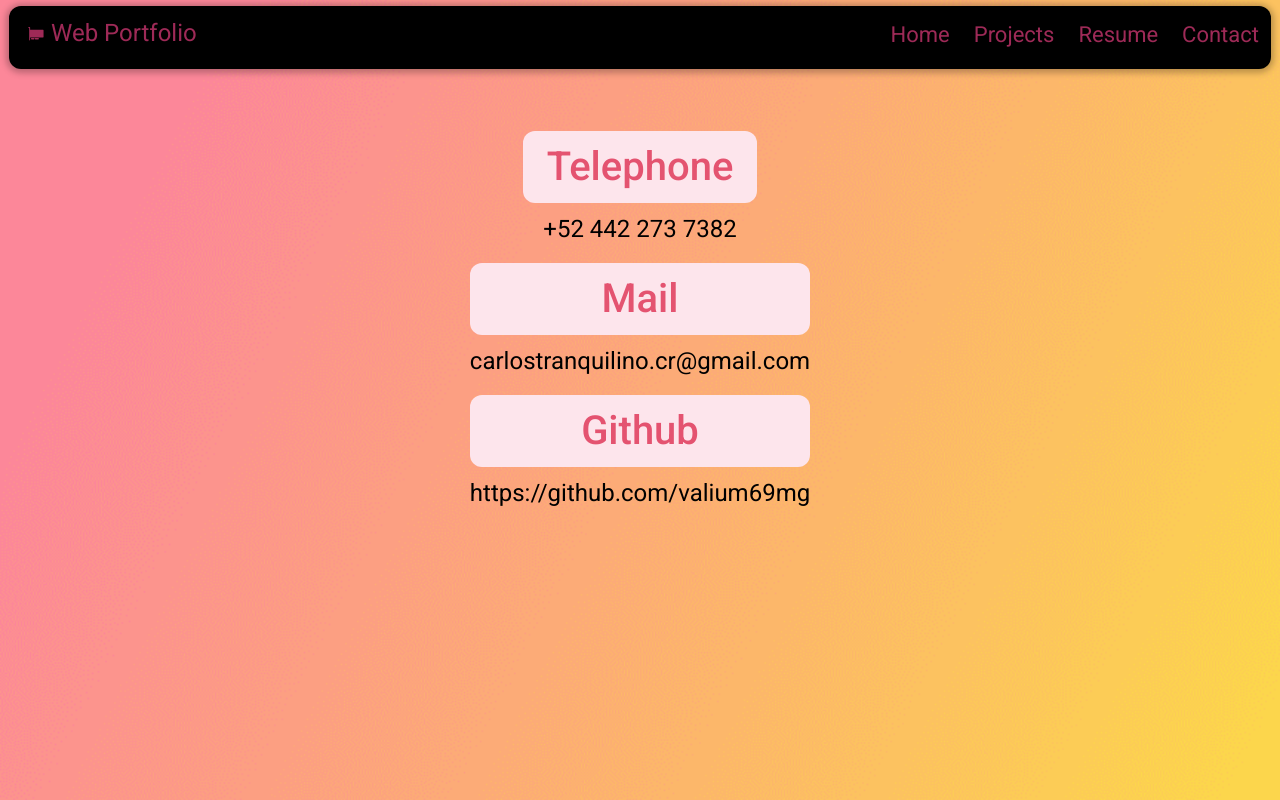
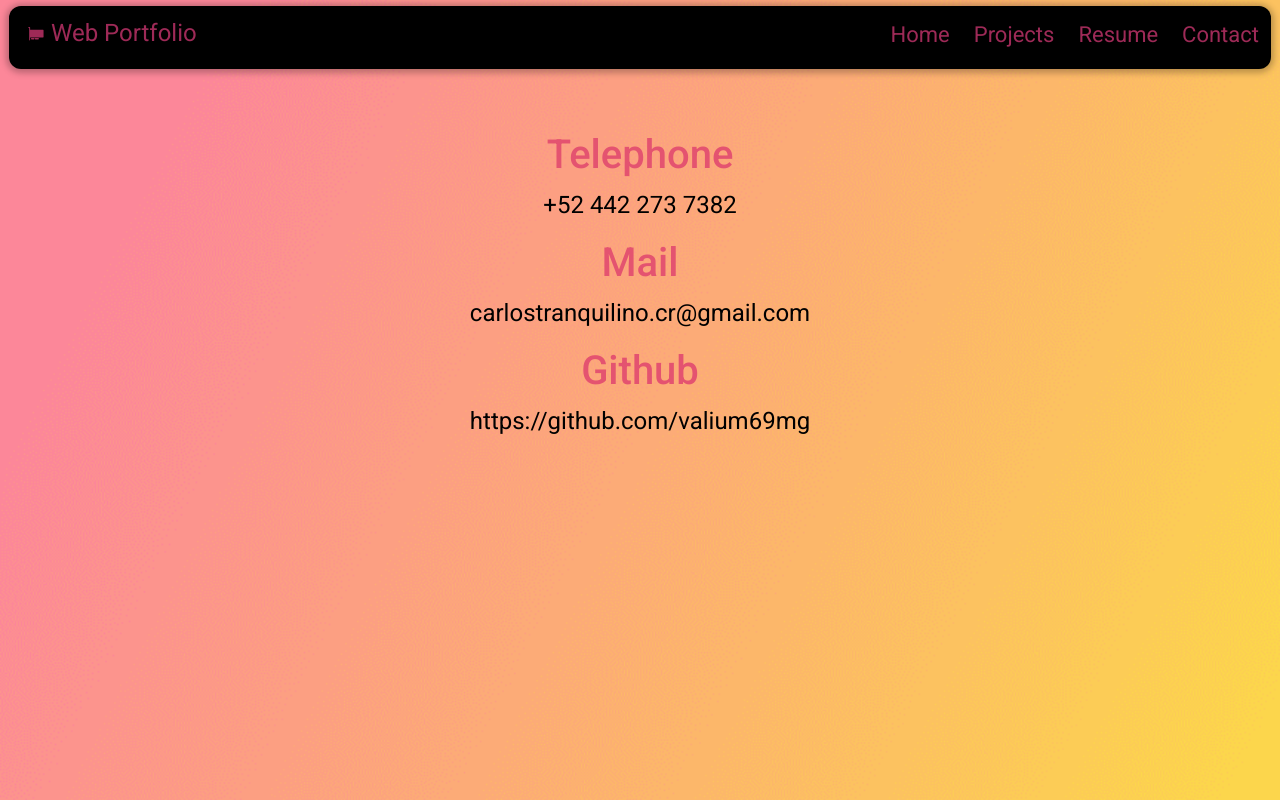
Before and after one commit to valium69mg/WebDevelopment-Course, a React (Create React App) app in the folder carlos_portfolio/my-app/: page /contact in a window 1280 px wide. Built offline with nearby package versions, Linux system fonts and the light colour scheme.

Commit message:
Finished some changes in styling, the work on the future will be to retrieve svg images for the icons for the project cards tags

```diff
--- a/carlos_portfolio/my-app/src/components/styles/contactCardsStyle.css
+++ b/carlos_portfolio/my-app/src/components/styles/contactCardsStyle.css
@@ -17,9 +17,6 @@
 .contactCards h1 {
     color: #e45370;
     text-align: center;
-    background-color: #FDE5EC;
-    border-radius: 12px;
-    padding: 12px 24px;
 }
 
 .contactCards p {
--- a/carlos_portfolio/my-app/src/components/styles/logosStyles.css
+++ b/carlos_portfolio/my-app/src/components/styles/logosStyles.css
@@ -53,6 +53,7 @@
     .logos h1 {
         grid-column: 1 / span 2;
         font-size: 48px;
+        text-align: center;
     }
 
     .logos img {
--- a/carlos_portfolio/my-app/src/components/styles/resumeStyles.css
+++ b/carlos_portfolio/my-app/src/components/styles/resumeStyles.css
@@ -21,10 +21,6 @@
 .resume h1 {
     font-size: 32px;
     color: #e45370;
-    background-color: #FDE5EC;
-    border-radius: 12px;
-    padding: 12px 24pxs;
-
 }
 
 .resume a{
```
